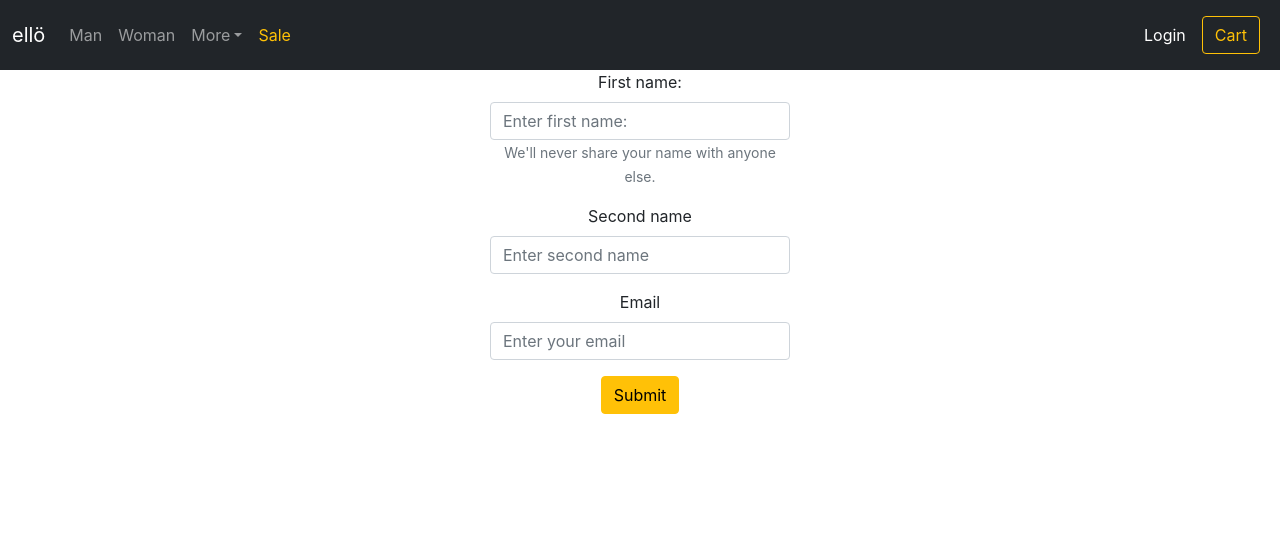
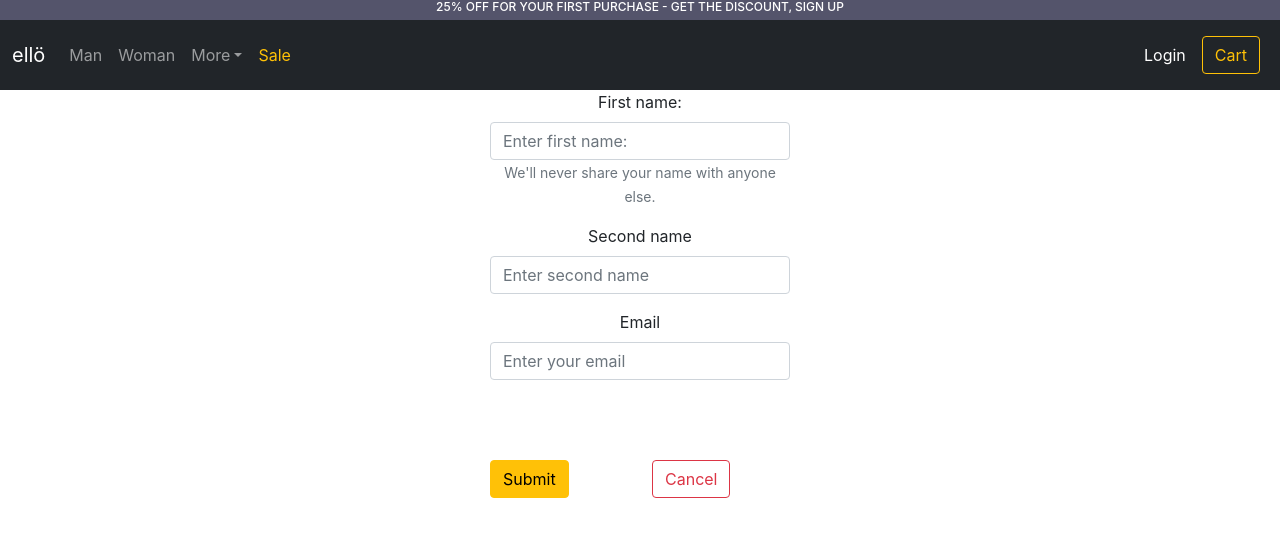
Before and after one commit to lumi-plus/WebShop-ReactApp, a React (Create React App) app in the folder client/react-cors-guide/: page /login in a window 1280 px wide. Shown: the top 536 px of the page. Built offline with nearby package versions, Linux system fonts and the light colour scheme; no server answers; the HTML template or start-up script is replaced by a standard one.

Commit message:
Herobanner, Salebanner, LoginPage updated

```diff
--- a/client/react-cors-guide/src/App.js
+++ b/client/react-cors-guide/src/App.js
@@ -11,6 +11,7 @@ import ManPage from "./pages/ManPage";
 import WomanPage from "./pages/WomanPage";
 import Sale from "./pages/Sale";
 import Navbar from "./components/Navbar/Navbar";
+import Salebanner from "./components/Salebanner/Salebanner";
 
 export const CustomerContext = createContext();
 function App() {
@@ -48,6 +49,7 @@ function App() {
 		<CustomerContext.Provider value={[customer, setCustomer]}>
 			<div className="App">
 				<BrowserRouter>
+					<Salebanner />
 					<Navbar />
 					<Routes>
 						<Route path="/" element={<HomePage />} />
--- a/client/react-cors-guide/src/components/Herobanner/Herobanner.css
+++ b/client/react-cors-guide/src/components/Herobanner/Herobanner.css
@@ -10,8 +10,8 @@
 
 .heroimage {
 	border: 40px;
-	margin-top: 40;
-	margin-bottom: 20;
+	margin-top: 10pt;
+	margin-bottom: 30pt;
 	margin-left: 20;
 	height: 80%;
 	width: 80%;
--- a/client/react-cors-guide/src/components/Salebanner/Salebanner.jsx
+++ b/client/react-cors-guide/src/components/Salebanner/Salebanner.jsx
@@ -1,9 +1,17 @@
 import React from "react";
+import { useContext } from "react";
+import { CustomerContext } from "..//../App";
+
 import "./Salebanner.css";
 export default function Salebanner() {
-  return (
-    <h1 className="sale">
-      25% OFF FOR YOUR FIRST PURCHASE - GET THE DISCOUNT, SIGN UP
-    </h1>
-  );
+	const [customerGlobal] = useContext(CustomerContext);
+	const loggedIn = customerGlobal.loggedIn;
+	if (!loggedIn) {
+		return (
+			<h1 className="sale">
+				{" "}
+				25% OFF FOR YOUR FIRST PURCHASE - GET THE DISCOUNT, SIGN UP
+			</h1>
+		);
+	}
 }
--- a/client/react-cors-guide/src/pages/LoginPage.jsx
+++ b/client/react-cors-guide/src/pages/LoginPage.jsx
@@ -1,9 +1,8 @@
-import { Form, Button } from "react-bootstrap";
+import { Form, Button, Row, Col } from "react-bootstrap";
 import { useState, useContext, useEffect } from "react";
 import { CustomerContext } from "../App";
 import * as api from "../API.js";
-import { Route } from "react-router-dom";
-import HomePage from "./HomePage";
+import { useNavigate } from "react-router-dom";
 
 export default function LoginPage() {
 	const [customerGlobal, setCustomerGlobal] = useContext(CustomerContext);
@@ -36,7 +35,19 @@ export default function LoginPage() {
 		await api.updateCustomer(customer);
 	}
 
-	if (customerGlobal.loggedIn) {
+	function HomeButton() {
+		let navigate = useNavigate();
+		function handleClick() {
+			navigate("/home");
+		}
+		return (
+			<Button variant="outline-danger" onClick={handleClick}>
+				Cancel
+			</Button>
+		);
+	}
+
+	if (customerGlobal.loggedIn && customerGlobal.firstName) {
 		return (
 			<h1 className="gtext">{`Hi ${customerGlobal.firstName}, End of the month?`}</h1>
 		);
@@ -81,9 +92,17 @@ export default function LoginPage() {
 					/>
 				</Form.Group>
 				<Form.Group className="mb-3" controlId="formBasicCheckbox"></Form.Group>
-				<Button variant="warning" type="submit" onClick={handleSubmit}>
-					Submit
-				</Button>
+
+				<Row style={{ display: "flex" }}>
+					<Col className="align-content-center">
+						<Button variant="warning" type="submit" onClick={handleSubmit}>
+							Submit
+						</Button>
+					</Col>
+					<Col className="align-content-right">
+						<HomeButton />
+					</Col>
+				</Row>
 			</Form>
 		</div>
 	);
--- a/client/react-cors-guide/src/pages/Sale.jsx
+++ b/client/react-cors-guide/src/pages/Sale.jsx
@@ -1,6 +1,7 @@
 import React, { useState, useEffect } from "react";
 import "../globalStyles.css";
 import Item from "../components/Item/Index";
+import Herobanner from "../components/Herobanner/Herobanner";
 import * as api from "../API.js";
 
 //HomePage works and now is displaying nothing because data is not passing trough +
@@ -23,14 +24,15 @@ export default function Sale() {
 
 	if (read) {
 		return (
-			<div className="main-container">
-				<div className="cards-container">
-					{data.map((item) => {if (item.itemOnSale=="yes") return(
-						<Item key={item.itemId} item={item}></Item>
-					)
-                    })
-
-                    }
+			<div>
+				<Herobanner />
+				<div className="main-container">
+					<div className="cards-container">
+						{data.map((item) => {
+							if (item.itemOnSale == "yes")
+								return <Item key={item.itemId} item={item}></Item>;
+						})}
+					</div>
 				</div>
 			</div>
 		);
```
Also changed, not shown: 1 other file (tests, documents, lock files or other folders).
